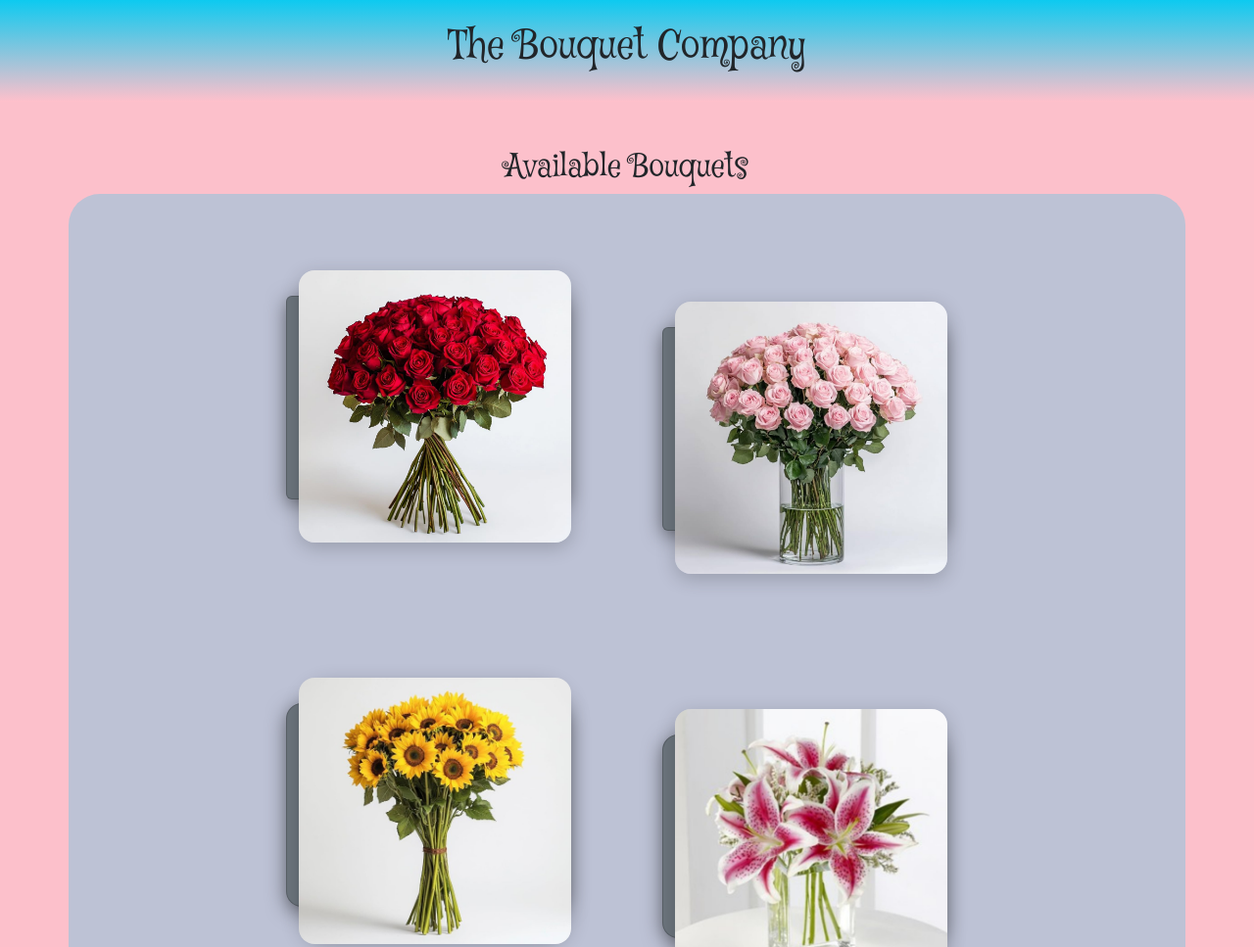
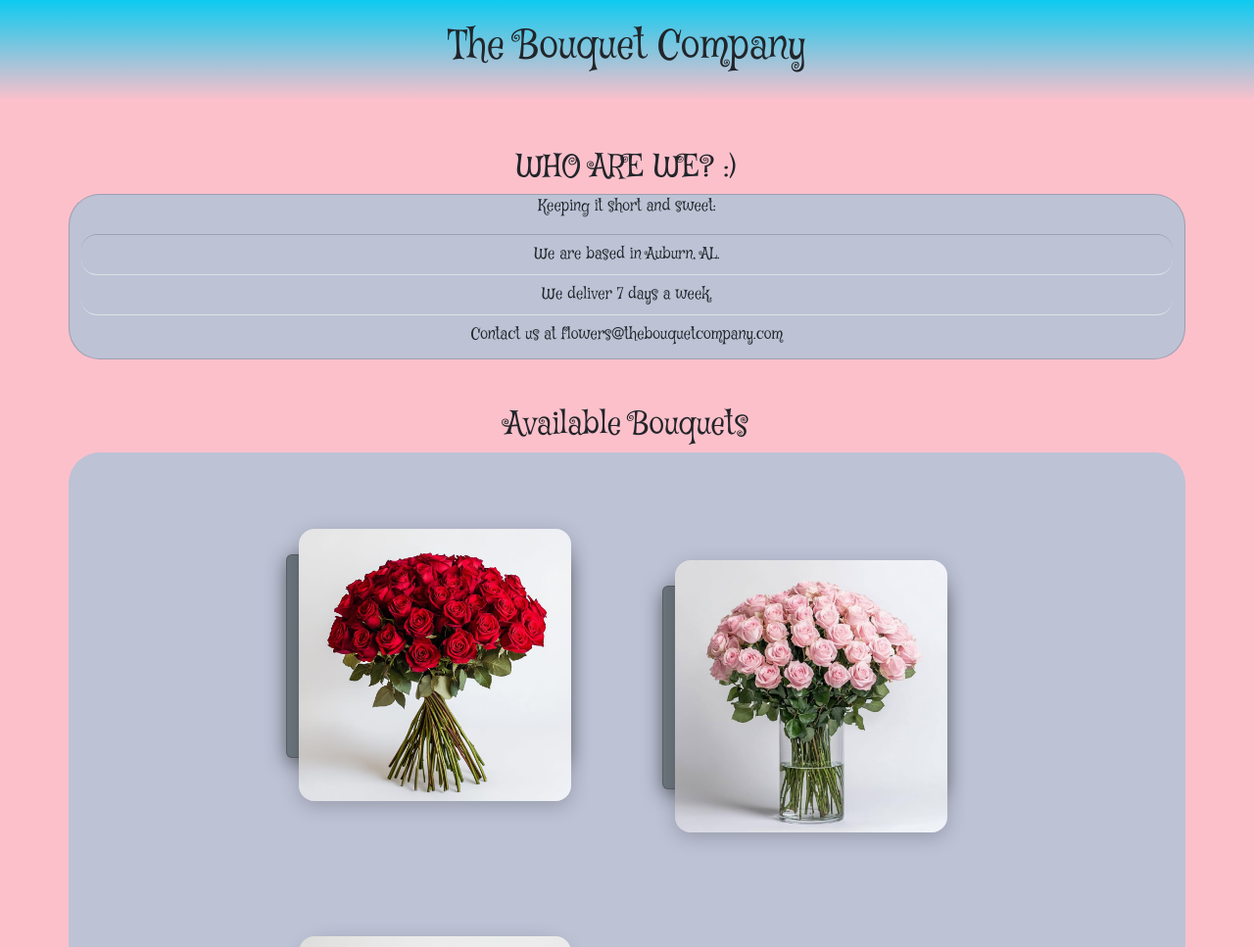
Before and after one commit to kodeddy/The-Bouquet-Company, a plain HTML site: page index.html in a window 1280 px wide. Shown: the top 967 px of the page at 98% size. Drawn offline with Linux system fonts and the light colour scheme.

Commit message:
Done with page 1

```diff
--- a/index.html
+++ b/index.html
@@ -14,6 +14,22 @@
 <body>
     <div class="container-fluid p-3 text-center title_style sticky-top">
         <h1 class="p-2 container">The Bouquet Company</h1>
+    </div>
+
+    <!-- Div carrying the basic question -->
+    <div class="mt-5 mx-5 text-center">
+        <h2>WHO ARE WE? :)</h2>
+
+        <div class="card container mb-5 w-auto section_style rounded-5 pb-1">
+            <p>Keeping it short and sweet:</p>
+            <ul class="list-group list-group-flush rounded-4">
+                <li class="list-group-item section_style rounded-4">We are based in Auburn, AL.</li>
+                <li class="list-group-item section_style rounded-4">We deliver 7 days a week.</li>
+                <li class="list-group-item section_style rounded-4">Contact us at <a
+                        href="mailto: flowers@thebouquetcompany.com"
+                        class="text-decoration-none text-dark">flowers@thebouquetcompany.com</a></li>
+            </ul>
+        </div>
     </div>
 
     <!-- Div carrying the whole section of Available Bouquets -->
@@ -78,7 +94,8 @@
         </section>
     </div>
 
-    <div>
+    <!-- Div carrying the whole section of Reviews -->
+    <div class="mt-5 mx-5">
         <h2 class="text-center">Our Reviews</h2>
 
         <section class=" container mb-5 w-auto section_style rounded-5">
```
